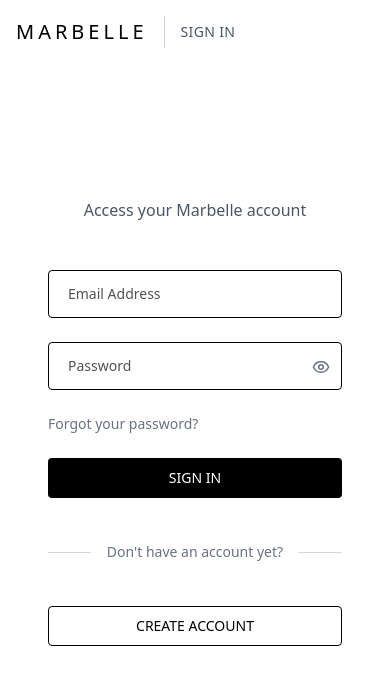
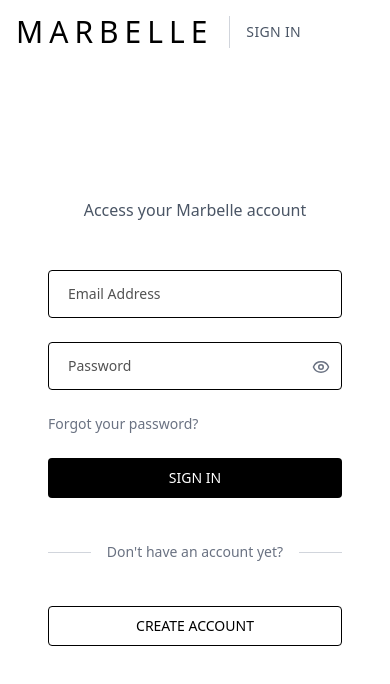
Before and after one commit to KiroVasilovski/marbelle, a React (Vite) app in the folder marbelle/frontend/: page /login in a window 390 px wide. Shown: the top 684 px of the page. Built offline with nearby package versions, Linux system fonts and the light colour scheme; no server answers.

Commit message:
Hotfix: Remove unused import

```diff
--- a/marbelle/frontend/src/features/products/components/ProductDetailPage.tsx
+++ b/marbelle/frontend/src/features/products/components/ProductDetailPage.tsx
@@ -1,7 +1,6 @@
 import React from 'react';
 import { useParams, useNavigate } from 'react-router-dom';
 import { useTranslation } from 'react-i18next';
-import { ArrowLeft } from 'lucide-react';
 import { useProductDetail } from '../hooks/useProductDetail';
 import { ProductInfo } from './ProductInfo';
 import type { ProductImage } from '../types/product';
--- a/marbelle/frontend/src/shared/components/layout/AuthHeader.tsx
+++ b/marbelle/frontend/src/shared/components/layout/AuthHeader.tsx
@@ -29,7 +29,7 @@
                         {/* Logo */}
                         <Link
                             to="/"
-                            className="text-xl md:text-5xl font-light text-black uppercase tracking-[0.2em] hover:opacity-70 transition-opacity"
+                            className="text-3xl md:text-5xl font-light text-black uppercase tracking-[0.2em] hover:opacity-70 transition-opacity"
                         >
                             MARBELLE
                         </Link>
--- a/marbelle/frontend/src/shared/components/layout/Header.tsx
+++ b/marbelle/frontend/src/shared/components/layout/Header.tsx
@@ -118,7 +118,7 @@
                             {!isProductDetailPage && (
                                 <Link
                                     to="/"
-                                    className="text-xl md:text-5xl font-light text-black uppercase tracking-[0.2em] hover:opacity-70 transition-opacity"
+                                    className="text-2xl sm:text-3xl md:text-5xl font-light text-black uppercase tracking-[0.2em] hover:opacity-70 transition-opacity"
                                     onClick={closeMenu}
                                 >
                                     MARBELLE
```
